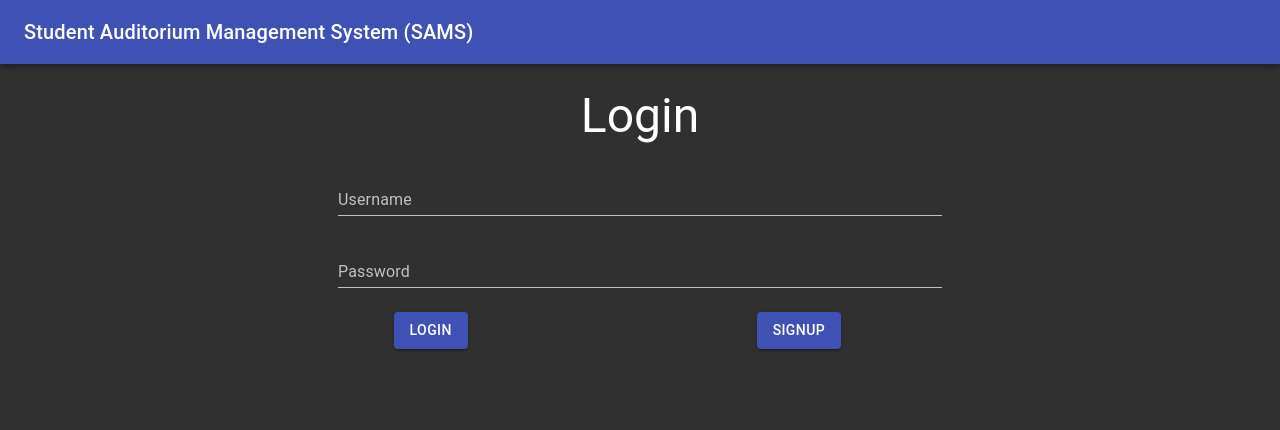
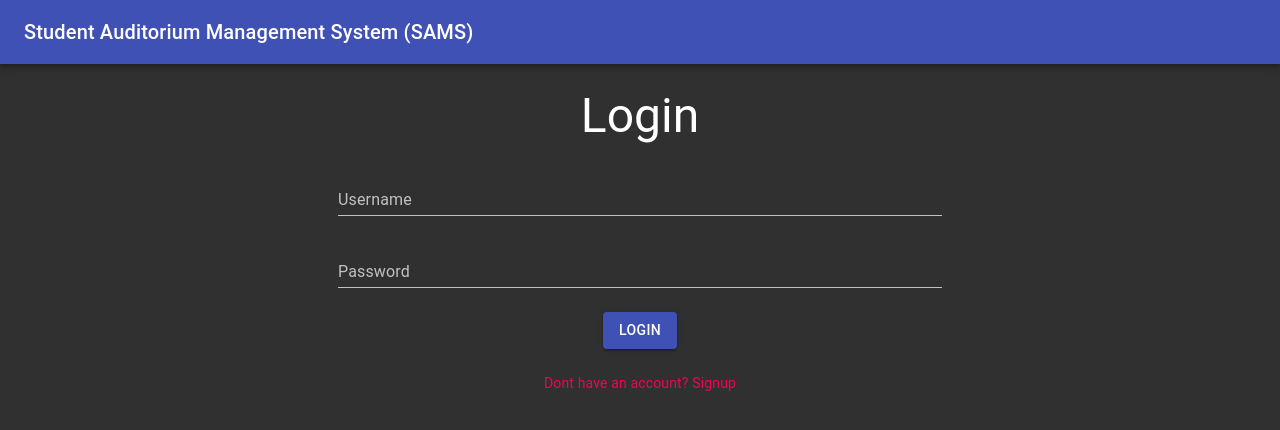
Before and after one commit to RedDocMD/SAMS, a React (Create React App) app in the folder frontend/: page / in a window 1280 px wide. Shown: the top 430 px of the page. Built offline with nearby package versions, Linux system fonts and the light colour scheme.

Commit message:
Maybe completed user signup

```diff
--- a/frontend/src/App.js
+++ b/frontend/src/App.js
@@ -29,6 +29,10 @@ function App() {
         setCurrState(StateEnum.createAccountUser)
     }
 
+    let loginCallbackHandler = () => {
+        setCurrState(StateEnum.toLogin)
+    }
+
     const loginUser = (id, type, name) => {
         setCurrId(id)
         setCurrUserType(type)
@@ -51,12 +55,12 @@ function App() {
         }
     }
 
-    const loginView = <Login loginCallback={loginUser} baseURL={baseURL} signUpHandler = {createAccountUserHandler} />
+    const loginView = <Login loginCallback={loginUser} baseURL={baseURL} signUpHandler = {createAccountUserHandler}/>
     const managerDashboardView = <ManagerDashboard baseURL={baseURL}/>
     const salespersonDashboardView = <BookTicket baseURL = {baseURL} callback={()=>setCurrState(1)} salesmanId = {currId} name = {currUserName}/>
     const accountantDashboardView = <AddExpenditure baseURL = {baseURL} callback={()=>setCurrState(1)} accountantId = {currId} name = {currUserName} />
     const userDashboardView = <UserDashboard baseURL = {baseURL}/>
-    const createAccountUserView = <CreateAccountUser baseURL = {baseURL}/>
+    const createAccountUserView = <CreateAccountUser baseURL = {baseURL}  goBackToLogin = {loginCallbackHandler}/>
 
     let currView
     switch (currState) {
--- a/frontend/src/CreateAccountUser.js
+++ b/frontend/src/CreateAccountUser.js
@@ -11,7 +11,8 @@ import {
     MenuItem,
     Select,
     TextField,
-    Typography
+    Typography,
+    Box
 } from '@material-ui/core'
 
 function CreateAccountUser(props) {
@@ -21,6 +22,9 @@ function CreateAccountUser(props) {
     let [message,setMessage] = useState(0)
     let [confirmPassword, setConfirmPassword] = useState('')
 
+    let returnHandler = () => {
+        props.goBackToLogin()
+    }
 
     let changeUsername = callerEvent => {
         setUsername(callerEvent.target.value)
@@ -118,16 +122,20 @@ function CreateAccountUser(props) {
                     <Typography variant="h6" align="right">Retype Password : </Typography>
                 </Grid>
                 <Grid item xs={6}>
-                    <TextField fullWidth id="outlined-basic" label="ConfirmPassword" variant="outlined" onChange={changeConfirmPassword }/>
+                    <TextField fullWidth id="outlined-basic" label="Confirm Password" variant="outlined" onChange={changeConfirmPassword }/>
                 </Grid>
                 <Grid item xs={2} />
 
                 <Grid item xs={4} />
-                <Grid item xs={2}/>
-                {/*    <Button size="large" variant="contained" color="primary" onClick={returnHandler}>Go back</Button>*/}
-                {/*</Grid>*/}
                 <Grid item xs={2}>
-                    <Button size="large" variant="contained" color="primary" onClick={handleClickOpen}>Create</Button>
+                    <Box display = 'flex' justifyContent='center'>
+                        <Button size="large" variant="contained" color="primary" onClick={returnHandler}>Go back</Button>
+                    </Box>
+                </Grid>
+                <Grid item xs={2}>
+                    <Box display = 'flex' justifyContent='center'>
+                        <Button size="large" variant="contained" color="primary" onClick={handleClickOpen}>Create</Button>
+                    </Box>
                     <Dialog
                         open={open}
                         onClose={handleClose}
@@ -165,7 +173,7 @@ function CreateAccountUser(props) {
 
 CreateAccountUser.propTypes = {
     baseURL: PropTypes.string.isRequired,
-    show: PropTypes.object.isRequired,
+    goBackToLogin: PropTypes.func.isRequired,
 }
 
 export default CreateAccountUser
--- a/frontend/src/Login.js
+++ b/frontend/src/Login.js
@@ -1,5 +1,6 @@
 import React, { useState } from 'react'
 import { Box, Button, Container, Grid, TextField, Typography } from '@material-ui/core'
+import Link from '@material-ui/core/Link'
 import axios from 'axios'
 import PropTypes from 'prop-types'
 import JSONbig from 'json-bigint'
@@ -72,17 +73,20 @@ function LoginPage(props) {
                     <TextField id="password" label="Password" type="Password" fullWidth onChange={passwordChanged} />
                 </Grid>
                 <Grid item xs={3} />
-                <Grid item xs={3} />
-                <Grid item xs={2} mt={3}>
-                    <Box display='flex' justifyContent='center'>
+                <Grid item xs={12} mt={3}>
+                    <Box display = 'flex' justifyContent = 'center'>
                         <Button variant="contained" color="primary" onClick={loginButtonAction}>Login</Button>
                     </Box>
                 </Grid>
-                <Grid item xs = {2} />
-                <Grid item xs={2} mt={3}>
-                    <Button align = 'center' variant="contained" color="primary" onClick={createAccountHandler}>SignUp</Button>
+                <Grid item xs={12} mt={3}>
+                    <Box display = 'flex' justifyContent = 'center'>
+                        <Link href="#" onClick={createAccountHandler} color="secondary">
+                            Dont have an account? Signup
+                        </Link>
+                    </Box>
+
+                    {/*<Button align = 'center' variant="contained" color="primary" onClick={createAccountHandler}>SignUp</Button>*/}
                 </Grid>
-                <Grid item xs={3} />
             </Grid>
         </Container>
     )
```
